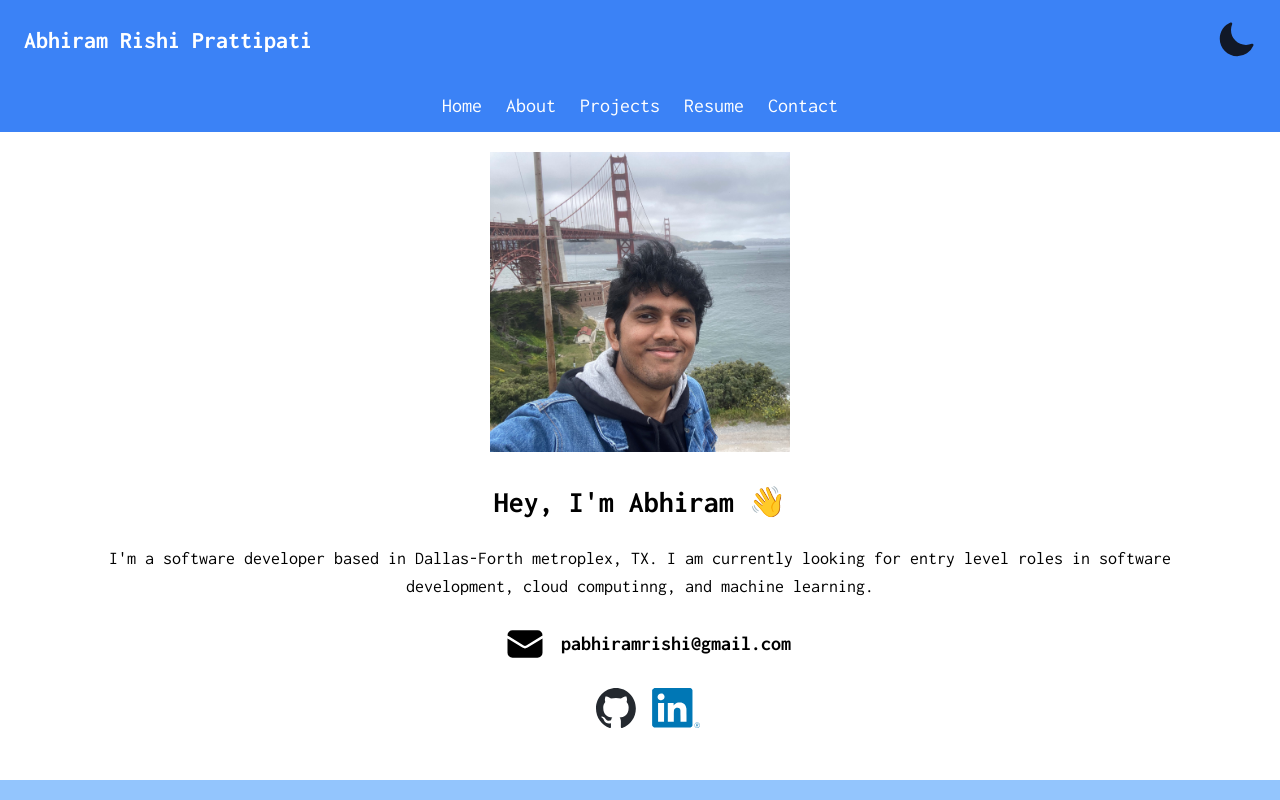
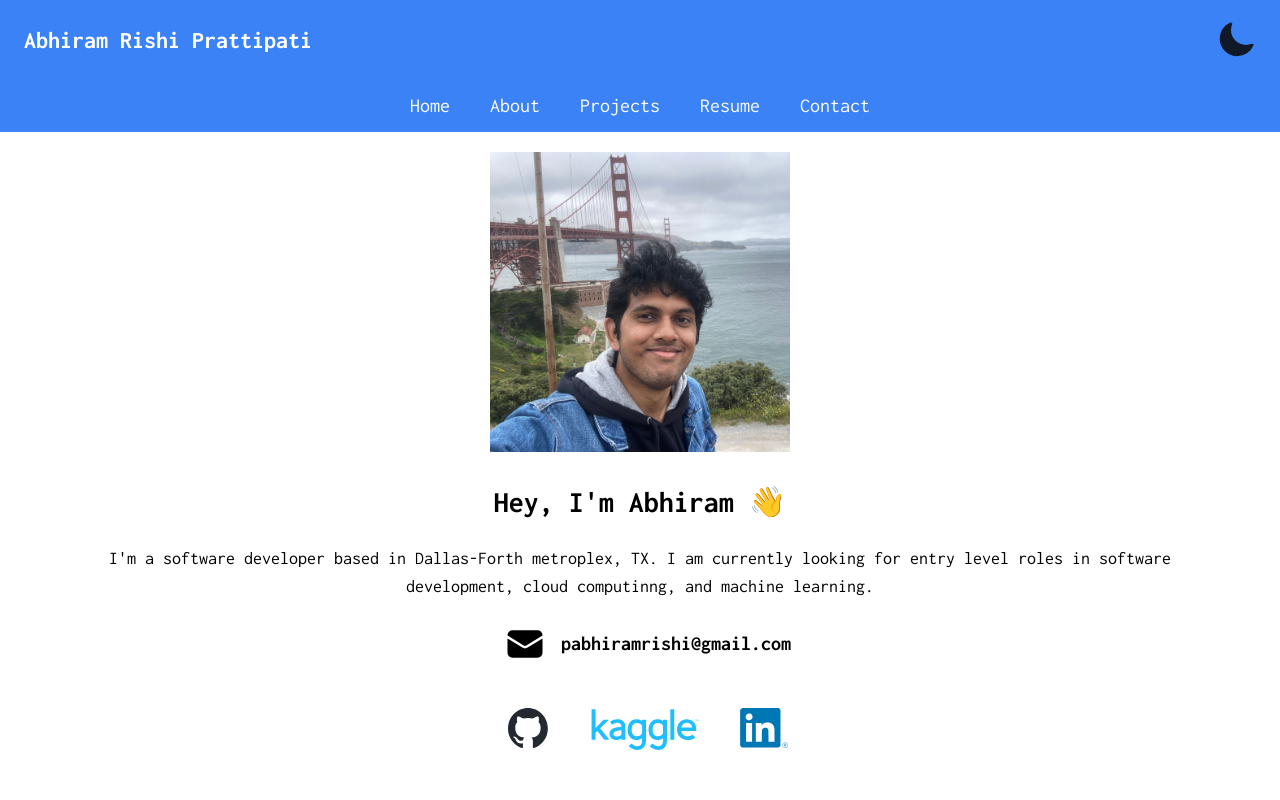
Before and after one commit to abhiramrp/portfolio_website, a Next.js app: page / in a window 1280 px wide. Shown: the top 800 px of the page. Built offline with nearby package versions, Linux system fonts and the light colour scheme.

Commit message:
projects remaining

```diff
--- a/src/components/Intro.tsx
+++ b/src/components/Intro.tsx
@@ -73,6 +73,21 @@ export default function Intro() {
                         </Link>
                     </div>
 
+                    <div className="w-40 h-20 relative">
+                        <Link href="https://www.kaggle.com/abhiramprattipati">
+
+                            <Image
+                                quality={100}
+                                src="/logos/kaggle.svg"
+                                alt="kaggle"
+                                fill
+                                sizes="100%"
+                                style={{
+                                    objectFit: "cover"
+                                }} />
+                        </Link>
+                    </div>
+
                     <div className="w-12 h-10 relative">
                         <Link href="https://www.linkedin.com/in/abhiramprattipati/">
 
--- a/src/components/Navbar.tsx
+++ b/src/components/Navbar.tsx
@@ -35,28 +35,28 @@ export default function Navbar() {
                 navbar ? 'flex' : 'hidden'
             }`}>
                 <ul className="h-fit md:h-auto items-center justify-center md:flex">
-                    <li className="text-xl p-3 text-center hover:bg-blue-100 hover:text-gray-800">
+                    <li className="text-xl py-3 px-5 text-center hover:bg-blue-100 hover:text-gray-800">
                         <Link href="/" onClick={() => setNavbar(!navbar)}>
                             Home
                         </Link>
 
                     </li>
-                    <li className="text-xl p-3 text-center hover:bg-blue-100 hover:text-gray-800">
+                    <li className="text-xl py-3 px-5 text-center hover:bg-blue-100 hover:text-gray-800">
                         <Link href="#about" onClick={() => setNavbar(!navbar)}>
                             About
                         </Link>
                     </li>
-                    <li className="text-xl p-3 text-center hover:bg-blue-100 hover:text-gray-800">
+                    <li className="text-xl py-3 px-5 text-center hover:bg-blue-100 hover:text-gray-800">
                         <Link href="#projects" onClick={() => setNavbar(!navbar)}>
                             Projects
                         </Link>
                     </li>
-                    <li className="text-xl p-3 text-center hover:bg-blue-100 hover:text-gray-800">
+                    <li className="text-xl py-3 px-5 text-center hover:bg-blue-100 hover:text-gray-800">
                         <Link href="https://drive.google.com/file/d/1UtM5LFFq9-iRM1oE2ZtzYwRQ4LF87mKZ/view?usp=sharing" onClick={() => setNavbar(!navbar)}>
                             Resume
                         </Link>
                     </li>
-                    <li className="text-xl p-3 text-center hover:bg-blue-100 hover:text-gray-800">
+                    <li className="text-xl py-3 px-5 text-center hover:bg-blue-100 hover:text-gray-800">
                         <Link href="#contact" onClick={() => setNavbar(!navbar)}>
                             Contact
                         </Link>
```
Also changed, not shown: public/logos/kaggle.svg (added).
